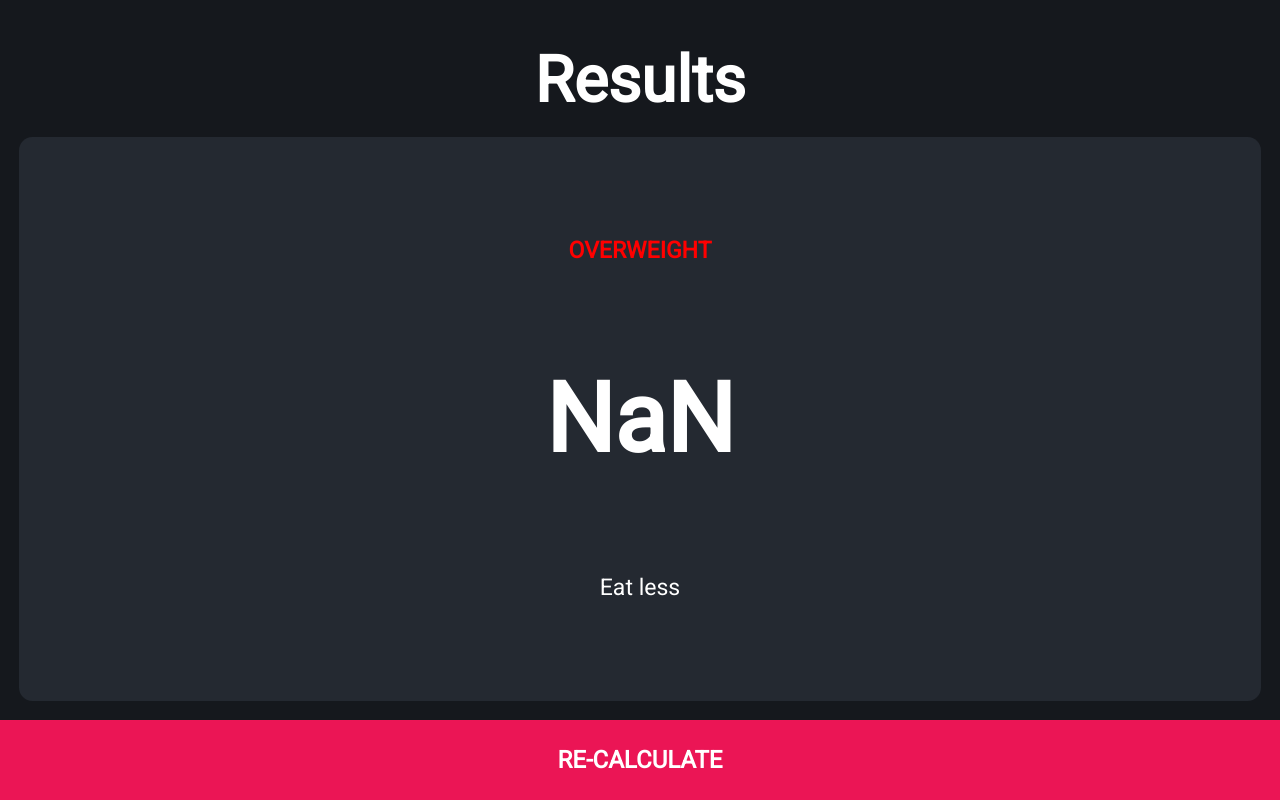
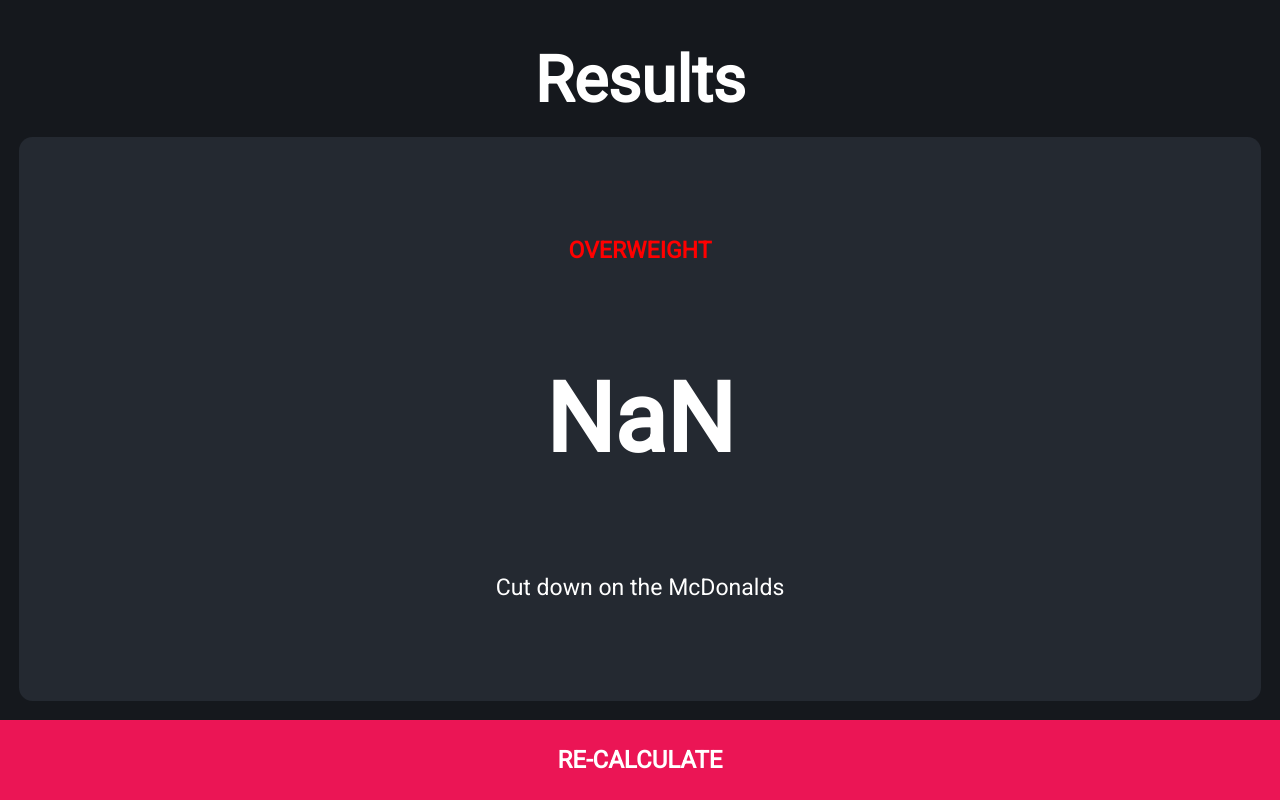
Before and after one commit to haid0109/haid0109.github.io, a React (Create React App) app: page /results in a window 1280 px wide. Built offline with nearby package versions, Linux system fonts and the light colour scheme.

Commit message:
better text

```diff
--- a/src/Results.js
+++ b/src/Results.js
@@ -12,7 +12,7 @@ function Results() {
 
   if(bmi < 18.5) {
     status = 'UNDERWEIGHT';
-    text = 'Eat more'
+    text = 'Eat more chicken'
   }
   else if(bmi < 25) {
     status = 'NORMAL';
@@ -20,7 +20,7 @@ function Results() {
   }
   else {
     status = 'OVERWEIGHT';
-    text = 'Eat less';
+    text = 'Cut down on the McDonalds';
   }
 
   return (
```
